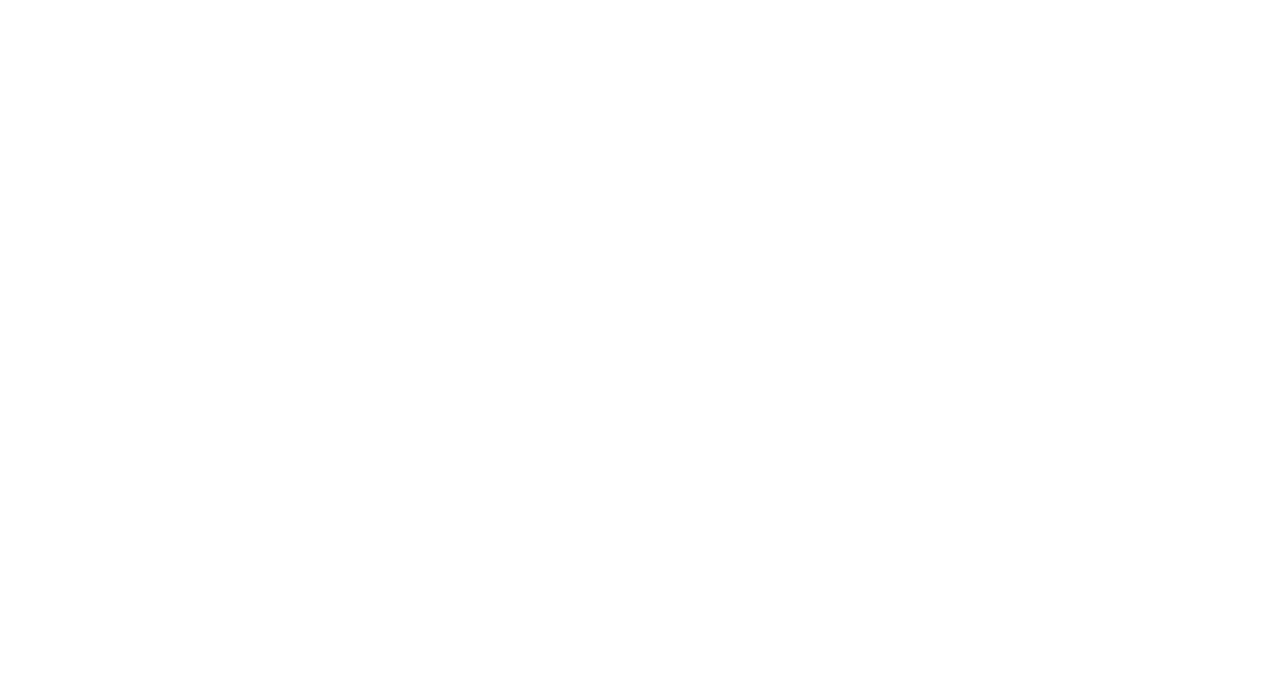
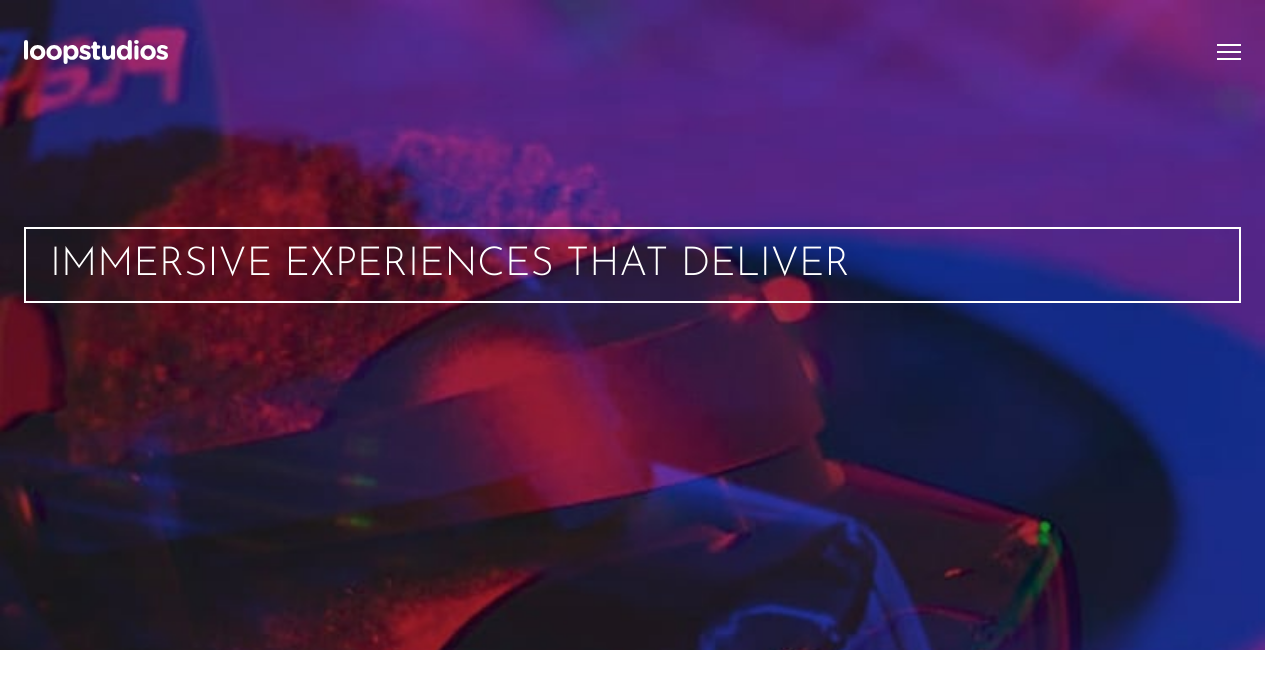
Before and after one commit to g-akca/loopstudios-landing-page, a React (Vite) app: page / in a window 1280 px wide. Shown: the top 688 px of the page. Built offline with nearby package versions, Linux system fonts and the light colour scheme.

Commit message:
Add HeroSection and Header styles

```diff
--- a/src/components/Header.jsx
+++ b/src/components/Header.jsx
@@ -1,6 +1,14 @@
+import logo from "/images/logo.svg";
+import hamburgerIcon from "/images/icon-hamburger.svg";
+
 function Header() {
   return (
-    <header>
+    <header className="flex justify-between items-center h-6">
+      <img src={logo} alt="Loopstudios logo" className="h-full" />
+
+      <button className="h-4 cursor-pointer">
+        <img src={hamburgerIcon} alt="Menu icon" className="h-full" />
+      </button>
     </header>
   )
 }
--- a/src/components/HeroSection.jsx
+++ b/src/components/HeroSection.jsx
@@ -2,8 +2,12 @@
 
 function HeroSection() {
   return (
-    <div>
+    <div className="py-10 px-6 h-162.5 flex flex-col gap-40.75 bg-[url('/images/mobile/image-hero.jpg')] bg-cover bg-no-repeat">
       <Header />
+
+      <div className="border-2 border-white py-4 px-6">
+        <p className="font-josefin text-[40px] font-light text-white uppercase leading-[100%]">Immersive experiences that deliver</p>
+      </div>
     </div>
   )
 }
```
